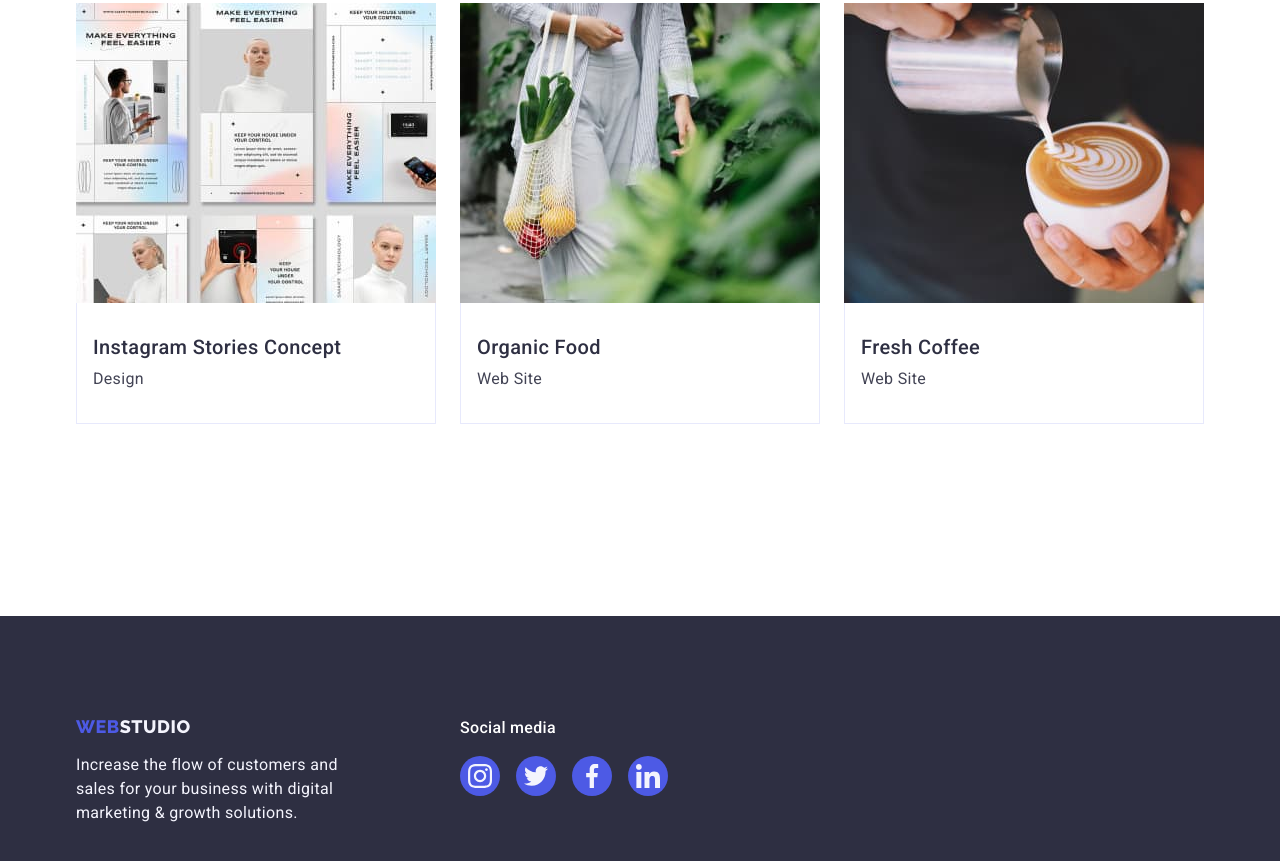
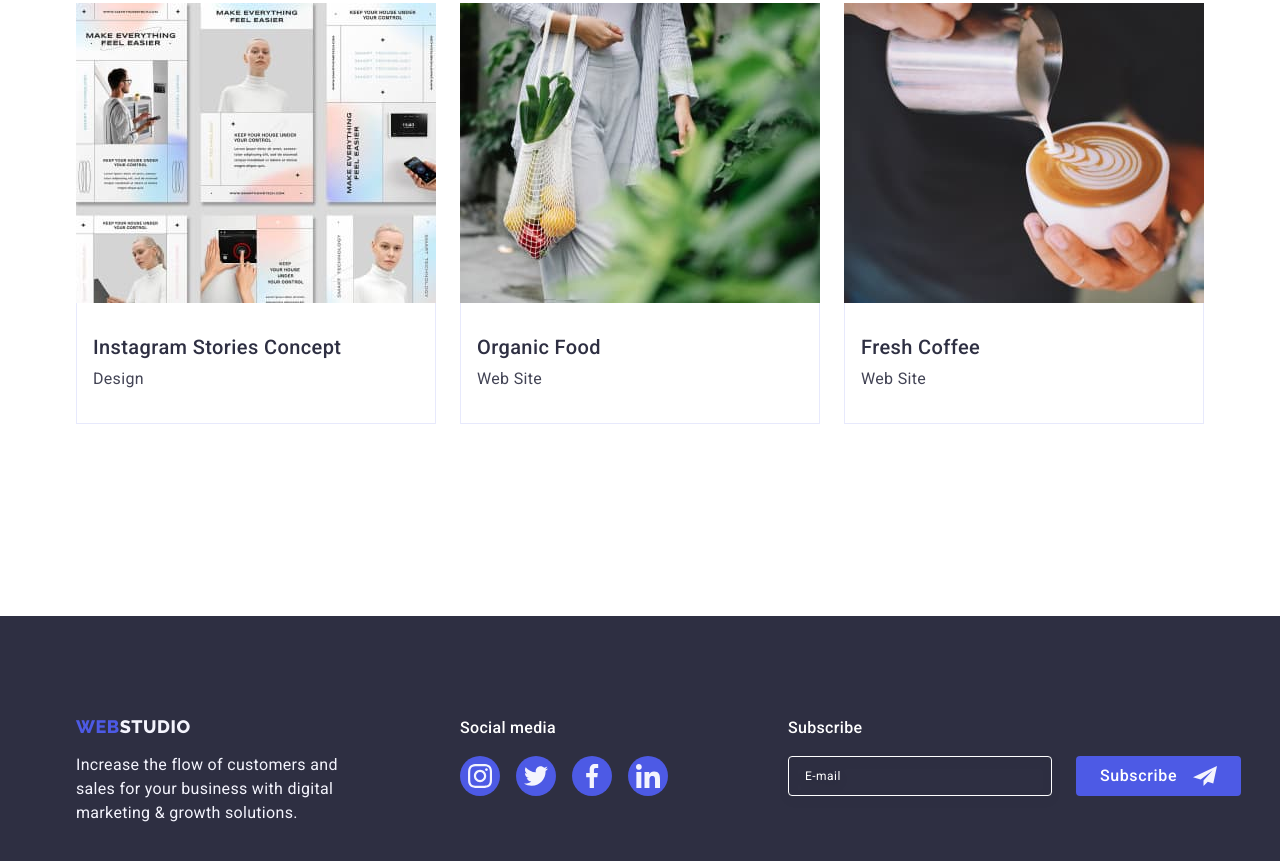
Before and after one commit to MykolaS28/goit-markup-hw-06, a plain HTML site: page portfolio.html in a window 1280 px wide. Shown: the part 1226-2087 px from the top of the page. Drawn offline with nearby package versions, Linux system fonts and the light colour scheme.

Commit message:
Update portfolio.html

```diff
--- a/portfolio.html
+++ b/portfolio.html
@@ -315,6 +315,26 @@
             </li>
           </ul>
         </div>
+        <div class="footer-form-wrapper">
+          <p class="social-media">Subscribe</p>
+          <form class="footer-form">
+            <label class="footer-form-label">
+              <input
+                type="text"
+                type="email"
+                name="user_email"
+                class="footer-form-input"
+                required
+                placeholder="E-mail"
+            /></label>
+            <button type="submit" class="footer-btn social-media">
+              Subscribe
+              <svg class="telegram-svg" width="24" height="24">
+                <use href="./images/icon.svg#icon-telegram"></use>
+              </svg>
+            </button>
+          </form>
+        </div>
       </div>
     </footer>
   </body>
```
